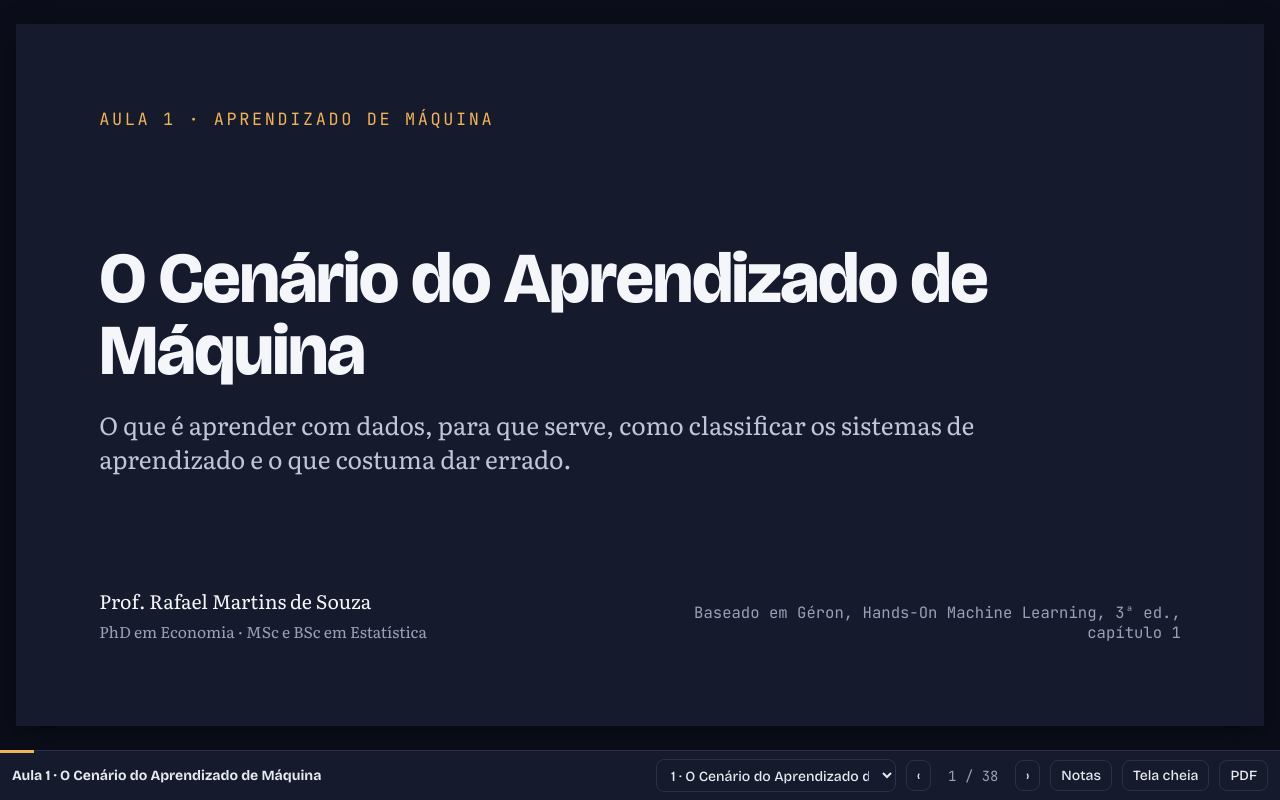
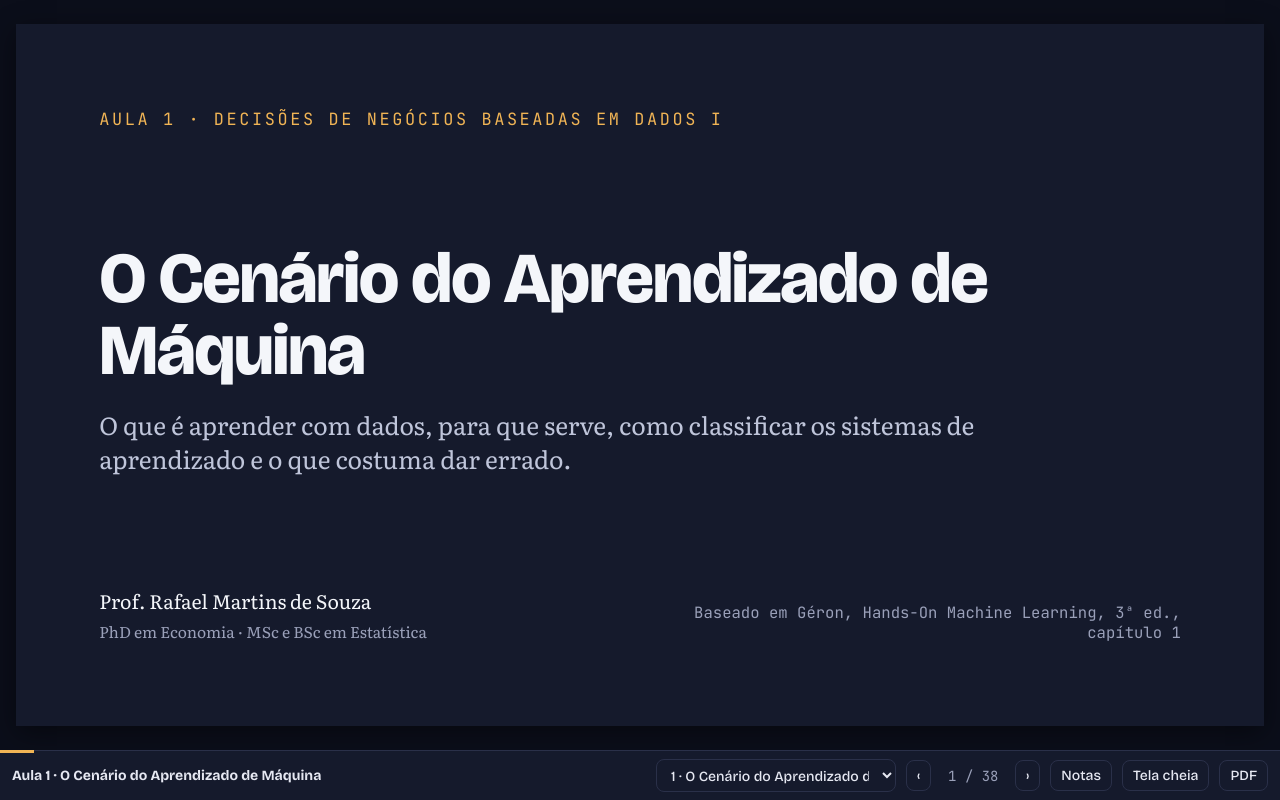
Before and after one commit to rafaelmartinsdesouza/decisoesdenegociosbaseadasemdadosi.io, a plain HTML site: page decks/aula01.html in a window 1280 px wide. Drawn offline with nearby package versions, Linux system fonts and the light colour scheme.

Commit message:
Update aula01.html
Correção do nome da disciplina.

```diff
--- a/decks/aula01.html
+++ b/decks/aula01.html
@@ -56,7 +56,7 @@ body{overflow:hidden}
 <main id="view" aria-label="Slides">
 <div id="stage">
 <section data-title="O Cenário do Aprendizado de Máquina" id="p01" data-transition="fade" style="background:#151A2C;color:#F4F6FA;font-family:'Literata', Georgia, serif;padding:128px;display:flex;flex-direction:column;justify-content:space-between">
-<p style="font-family:'JetBrains Mono', 'Courier New', monospace;font-size:26px;letter-spacing:4px;text-transform:uppercase;color:#F0B455">Aula 1 · Aprendizado de Máquina</p>
+<p style="font-family:'JetBrains Mono', 'Courier New', monospace;font-size:26px;letter-spacing:4px;text-transform:uppercase;color:#F0B455">Aula 1 · Decisões de Negócios Baseadas em Dados I</p>
 <div style="display:flex;flex-direction:column;gap:32px"><h1 style="font-family:'Bricolage Grotesque', Arial, sans-serif;font-size:110px;font-weight:800;line-height:1.02;letter-spacing:-2px;color:#F4F6FA">O Cenário do Aprendizado de Máquina</h1><p style="font-size:38px;line-height:1.35;color:#BFC5DA;width:1400px">O que é aprender com dados, para que serve, como classificar os sistemas de aprendizado e o que costuma dar errado.</p></div>
 <div style="display:flex;justify-content:space-between;align-items:end;gap:48px"><div style="display:flex;flex-direction:column;gap:8px"><p style="font-size:30px;color:#F4F6FA">Prof. Rafael Martins de Souza</p><p style="font-size:24px;color:#9AA0B9">PhD em Economia · MSc e BSc em Estatística</p></div><p style="font-family:'JetBrains Mono', 'Courier New', monospace;font-size:24px;color:#9AA0B9;text-align:right;width:760px">Baseado em Géron, Hands-On Machine Learning, 3ª ed., capítulo 1</p></div>
 
```
